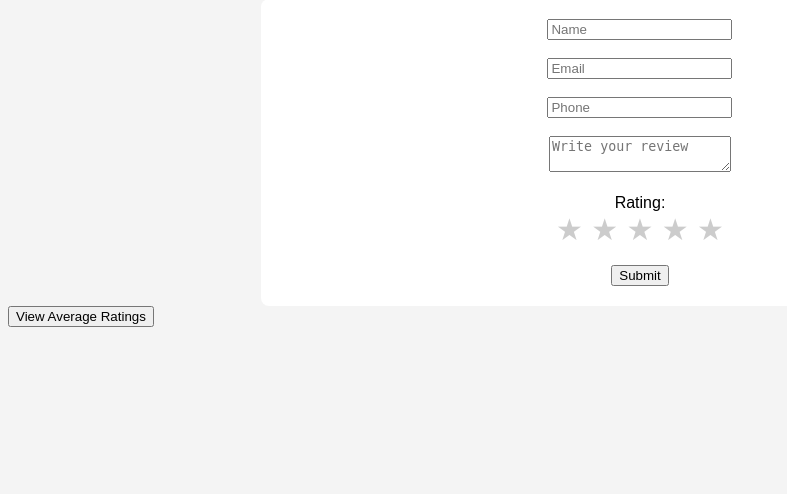
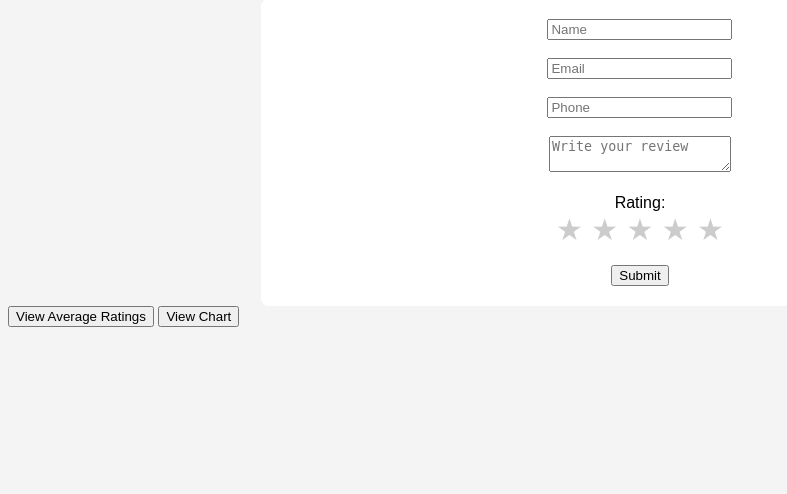
Before and after one commit to kushalachirasala-lang/demo, a Flask app: page / in a window 1280 px wide. Shown: the part 69-563 px from the top of the page, without its empty margins (0-787 px from the left). Run offline with Flask 3, Linux system fonts and the light colour scheme.

Commit message:
added new changed  in index

```diff
--- a/templates/index.html
+++ b/templates/index.html
@@ -86,5 +86,6 @@
         </form>
     </div>
     <button onclick="location.href='/avgrating'">View Average Ratings</button>
+    <button onclick="location.href='/chart'">View Chart</button>
 </body>
 </html>
```
